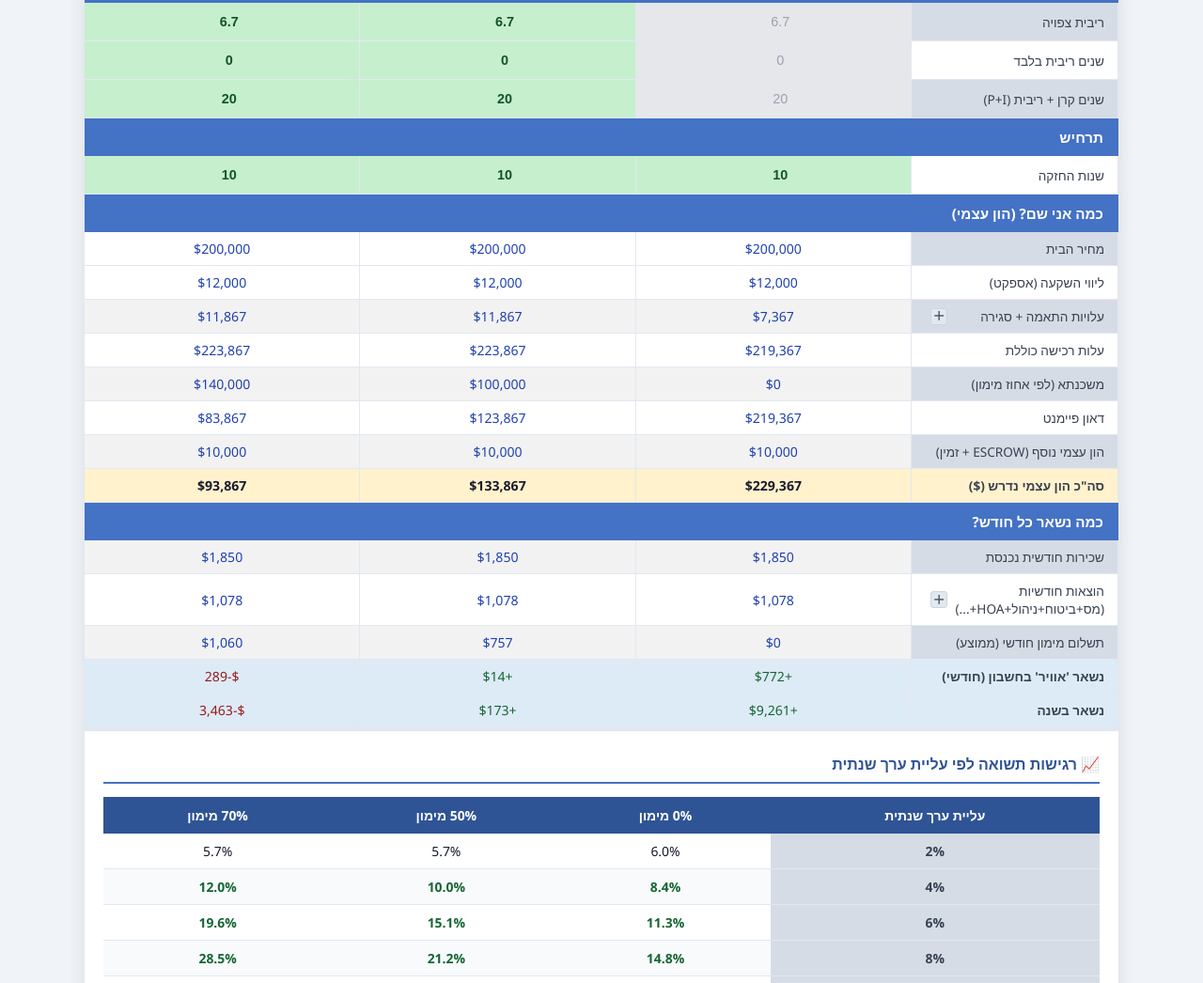
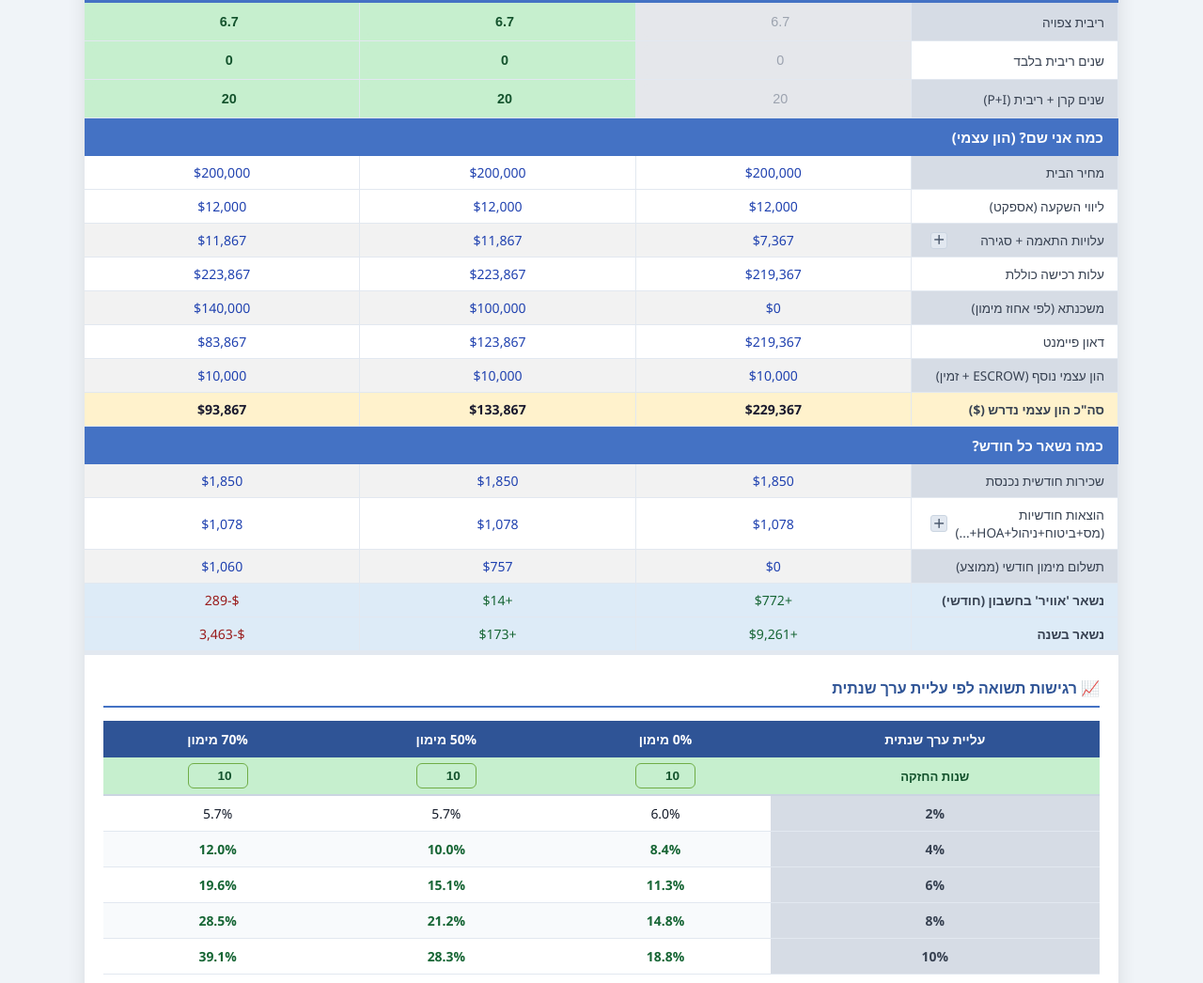
Before and after one commit to yossisamia-bot/prop-compare, a plain HTML site: page index.html in a window 1280 px wide. Shown: the part 595-1641 px from the top of the page at 94% size. Drawn offline with Linux system fonts and the light colour scheme.

Commit message:
prop-compare: העברת שנות החזקה לראש טבלת הרגישות
השדה (holding_0/1/2) עבר מטבלת הקלט (section תרחיש שהוסר) לשורה ירוקה בראש טבלת הרגישות, מיושר מעל עמודות המימון. אותם IDים -> אין שינוי בלוגיקת recalc; כל עמודה מציגה ROI לפי תקופת ההחזקה שלה, נטו אחרי 7% הוצאות מכירה.

Co-Authored-By: Claude Opus 4.8 <noreply@anthropic.com>

```diff
--- a/index.html
+++ b/index.html
@@ -292,6 +292,27 @@
   .sensitivity-table .neutral { color: #111827; font-weight: 500; }
   .sensitivity-table .bad { color: #991b1b; font-weight: 600; }
 
+  /* שנות החזקה - שורת קלט ירוקה בראש טבלת הרגישות */
+  .sensitivity-table .holding-row th {
+    background: var(--green-bg);
+    padding: 6px 10px;
+    border-bottom: 2px solid #cbd5e1;
+  }
+  .sensitivity-table .holding-row th:first-child {
+    background: var(--green-bg);
+    color: #14532d;
+    font-weight: 700;
+    font-size: 0.82rem;
+    white-space: nowrap;
+  }
+  .sensitivity-table .holding-row .green-input {
+    width: 64px;
+    padding: 5px 4px;
+    font-size: 0.85rem;
+    border-radius: 6px;
+    border: 1px solid var(--green-border);
+  }
+
   .note {
     font-size: 0.78rem;
     color: #6b7280;
@@ -893,15 +914,6 @@
       <div class="cell-value green-cell"><input class="green-input" id="piYears_1" type="number" value="20" onchange="recalc()" oninput="recalc()"></div>
       <div class="cell-value green-cell"><input class="green-input" id="piYears_2" type="number" value="20" onchange="recalc()" oninput="recalc()"></div>
 
-      <!-- Section: תרחיש -->
-      <div class="section-title" data-track="scenario">תרחיש</div>
-
-      <!-- Row: שנות החזקה -->
-      <div class="cell-label">שנות החזקה</div>
-      <div class="cell-value green-cell"><input class="green-input" id="holding_0" type="number" value="10" onchange="recalc()" oninput="recalc()"></div>
-      <div class="cell-value green-cell"><input class="green-input" id="holding_1" type="number" value="10" onchange="recalc()" oninput="recalc()"></div>
-      <div class="cell-value green-cell"><input class="green-input" id="holding_2" type="number" value="10" onchange="recalc()" oninput="recalc()"></div>
-
       <!-- Section: כמה אני שם? -->
       <div class="section-title" data-track="equity">כמה אני שם? (הון עצמי)</div>
 
@@ -1081,6 +1093,12 @@
             <th id="sh0">0% מימון</th>
             <th id="sh1">50% מימון</th>
             <th id="sh2">70% מימון</th>
+          </tr>
+          <tr class="holding-row">
+            <th>שנות החזקה</th>
+            <th><input class="green-input" id="holding_0" type="number" value="10" min="1" onchange="recalc()" oninput="recalc()"></th>
+            <th><input class="green-input" id="holding_1" type="number" value="10" min="1" onchange="recalc()" oninput="recalc()"></th>
+            <th><input class="green-input" id="holding_2" type="number" value="10" min="1" onchange="recalc()" oninput="recalc()"></th>
           </tr>
         </thead>
         <tbody id="sensitivityBody"><tr><td>2%</td><td class="neutral">4.9%</td><td class="bad">2.2%</td><td class="bad">2.0%</td></tr><tr><td>4%</td><td class="neutral">7.2%</td><td class="good">8.2%</td><td class="neutral">7.1%</td></tr><tr><td>6%</td><td class="good">9.8%</td><td class="good">15.4%</td><td class="good">13.2%</td></tr><tr><td>8%</td><td class="good">13.0%</td><td class="good">23.8%</td><td class="good">20.5%</td></tr><tr><td>10%</td><td class="good">16.7%</td><td class="good">33.8%</td><td class="good">29.0%</td></tr></tbody>
```
